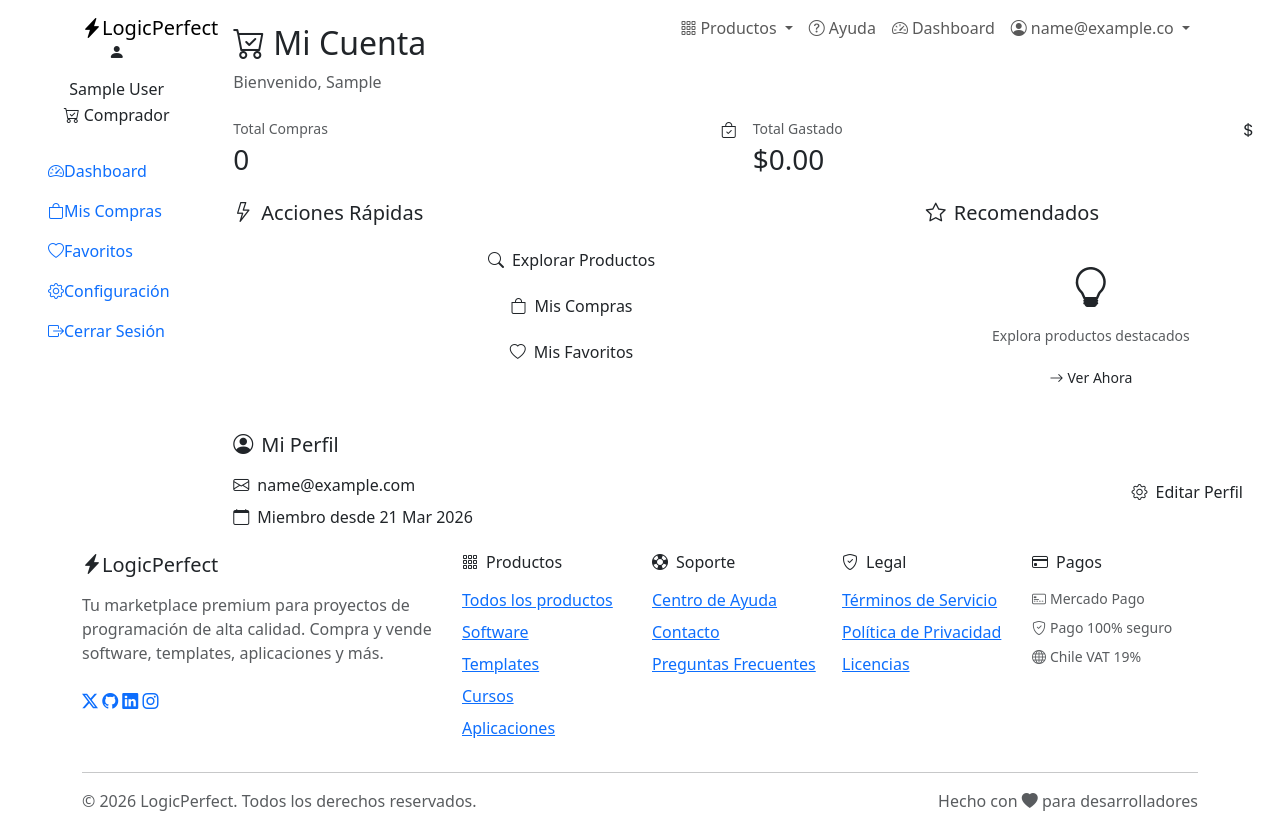
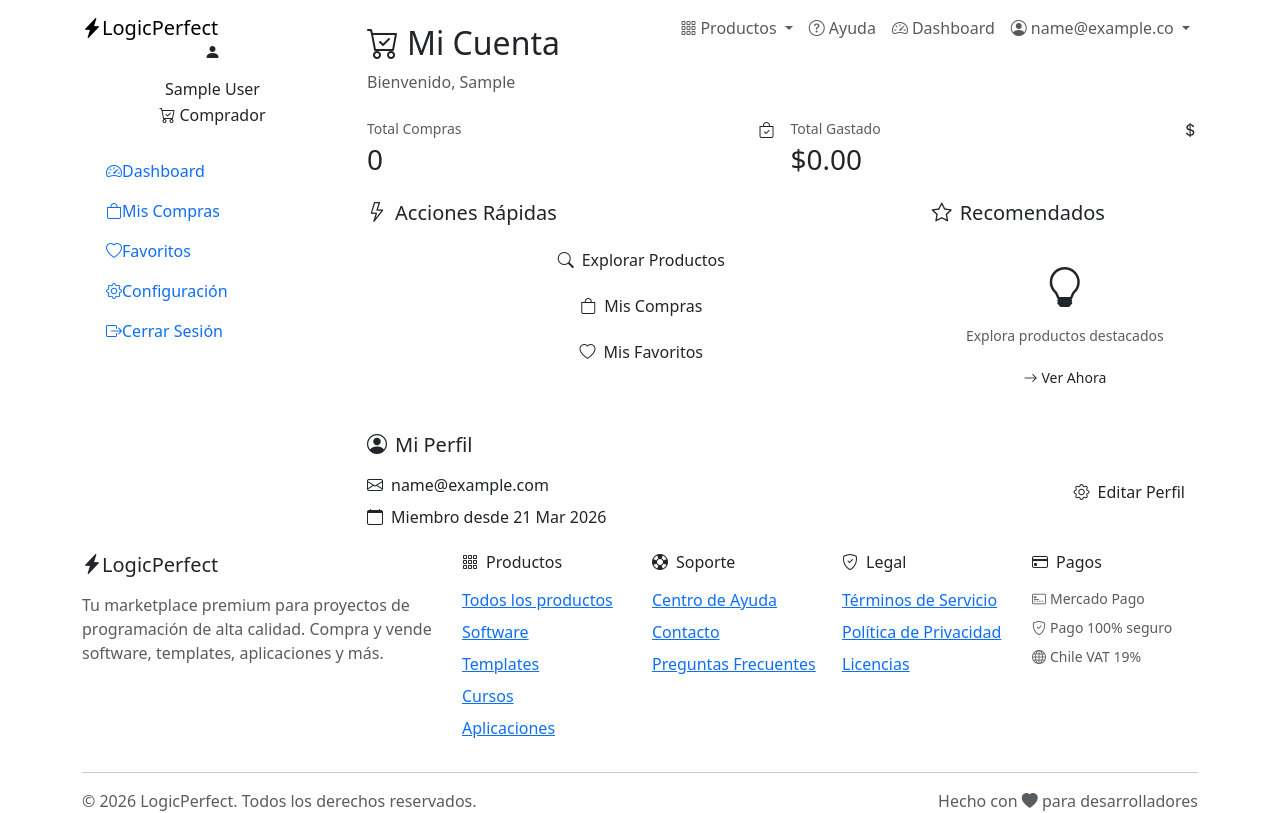
Before and after one commit to PaulaFernandezJofre/FullStack, a Django app: page /account/dashboard/ in a window 1280 px wide. Run offline with Django 4.2, Linux system fonts and the light colour scheme; the visitor is signed in with stand-in values (Sample User, id 1); data that the repository does not hold is empty.

Commit message:
Update: Logo azul/verde, sidebar alineado, sin redes sociales footer

```diff
--- a/templates/account/dashboard.html
+++ b/templates/account/dashboard.html
@@ -4,10 +4,10 @@
 {% block title %}Dashboard - LogicPerfect{% endblock %}
 
 {% block content %}
-<div class="container-fluid py-4 px-4">
-    <div class="row">
+<div class="container py-4">
+    <div class="row g-4">
         <!-- Sidebar -->
-        <div class="col-12 col-md-3 col-lg-2 mb-4">
+        <div class="col-12 col-lg-3">
             <div class="dashboard-sidebar-card">
                 <div class="text-center mb-4 pt-3">
                     <div class="avatar mx-auto">
@@ -73,15 +73,15 @@
         </div>
 
         <!-- Main Content -->
-        <div class="col-12 col-md-9 col-lg-10">
+        <div class="col-12 col-lg-9">
             <div class="welcome-section mb-4">
                 <h2 class="mb-2">
                     {% if is_admin %}
                         <i class="bi bi-shield-fill text-neon-cyan me-2"></i>Panel de Administración
                     {% elif is_seller %}
-                        <i class="bi bi-shop text-neon-lime me-2"></i>Panel de Vendedor
+                        <i class="bi bi-shop text-neon-green me-2"></i>Panel de Vendedor
                     {% else %}
-                        <i class="bi bi-cart-check text-neon-magenta me-2"></i>Mi Cuenta
+                        <i class="bi bi-cart-check text-neon-blue me-2"></i>Mi Cuenta
                     {% endif %}
                 </h2>
                 <p class="text-muted mb-0">Bienvenido, {{ user.first_name|default:user.email }}</p>
@@ -124,13 +124,13 @@
                     </div>
                 </div>
                 <div class="col-6 col-md-3">
-                    <div class="stat-card magenta h-100">
+                    <div class="stat-card blue h-100">
                         <div class="d-flex justify-content-between align-items-start">
                             <div>
                                 <p class="text-muted mb-1 small">Comisiones</p>
                                 <h3 class="mb-0">$6.8K</h3>
                             </div>
-                            <div class="icon magenta"><i class="bi bi-percent"></i></div>
+                            <div class="icon blue"><i class="bi bi-percent"></i></div>
                         </div>
                     </div>
                 </div>
@@ -162,7 +162,7 @@
                             <span class="text-muted ms-auto small">$12,500</span>
                         </div>
                         <div class="d-flex align-items-center">
-                            <span class="badge me-3" style="background: var(--gradient-neon-magenta); color: var(--bg-dark); width:24px;height:24px;border-radius:50%;line-height:24px;font-size:12px;">2</span>
+                            <span class="badge me-3" style="background: var(--gradient-neon-green); color: white; width:24px;height:24px;border-radius:50%;line-height:24px;font-size:12px;">2</span>
                             <strong>CodePro</strong>
                             <span class="text-muted ms-auto small">$8,200</span>
                         </div>
@@ -232,7 +232,7 @@
                             <a href="/account/withdraw/" class="btn btn-filled-lime">
                                 <i class="bi bi-wallet2 me-2"></i>Retirar Ganancias
                             </a>
-                            <a href="/account/my-products/" class="btn btn-neon-magenta">
+                            <a href="/account/my-products/" class="btn btn-neon-blue">
                                 <i class="bi bi-bar-chart me-2"></i>Ver Productos
                             </a>
                         </div>
@@ -298,7 +298,7 @@
                             <a href="/products/" class="btn btn-filled-cyan">
                                 <i class="bi bi-search me-2"></i>Explorar Productos
                             </a>
-                            <a href="/account/purchases/" class="btn btn-neon-magenta">
+                            <a href="/account/purchases/" class="btn btn-neon-blue">
                                 <i class="bi bi-bag me-2"></i>Mis Compras
                             </a>
                             <a href="/account/favorites/" class="btn btn-neon-yellow">
@@ -328,7 +328,7 @@
                 <div class="row">
                     <div class="col-md-6">
                         <p class="mb-2"><i class="bi bi-envelope text-neon-cyan me-2"></i>{{ user.email }}</p>
-                        <p class="mb-0"><i class="bi bi-calendar text-neon-magenta me-2"></i>Miembro desde {{ user.date_joined|date:"d M Y" }}</p>
+                        <p class="mb-0"><i class="bi bi-calendar text-neon-blue me-2"></i>Miembro desde {{ user.date_joined|date:"d M Y" }}</p>
                     </div>
                     <div class="col-md-6 text-md-end">
                         <a href="/account/profile/" class="btn btn-neon-cyan">
--- a/templates/account/login.html
+++ b/templates/account/login.html
@@ -7,7 +7,7 @@
 <div class="auth-page">
     <div class="auth-card animate-fade-in-up">
         <div class="logo">
-            <i class="bi bi-lightning-charge"></i>Logic<span>Perfect</span>
+            <i class="bi bi-lightning-charge"></i><span class="brand-logic">Logic</span><span class="brand-perfect">Perfect</span>
         </div>
 
         <h4 class="text-center mb-2">¡Bienvenido de vuelta!</h4>
@@ -42,7 +42,7 @@
                     </span>
                     <input type="password" class="form-control" id="password" name="password"
                            placeholder="••••••••" required>
-                    <button class="btn" type="button" onclick="togglePassword()" style="border: 1px solid rgba(0, 245, 255, 0.2);">
+                    <button class="btn" type="button" onclick="togglePassword()" style="border: 1px solid rgba(0, 212, 229, 0.2);">
                         <i class="bi bi-eye" id="eyeIcon"></i>
                     </button>
                 </div>
--- a/templates/account/signup.html
+++ b/templates/account/signup.html
@@ -7,7 +7,7 @@
 <div class="auth-page">
     <div class="auth-card animate-fade-in-up">
         <div class="logo">
-            <i class="bi bi-lightning-charge"></i>Logic<span>Perfect</span>
+            <i class="bi bi-lightning-charge"></i><span class="brand-logic">Logic</span><span class="brand-perfect">Perfect</span>
         </div>
 
         <h4 class="text-center mb-2">Crea tu cuenta</h4>
--- a/templates/base.html
+++ b/templates/base.html
@@ -33,7 +33,7 @@
     <nav class="navbar navbar-expand-lg fixed-top">
         <div class="container">
             <a class="navbar-brand" href="/">
-                <i class="bi bi-lightning-charge-fill"></i>Logic<span>Perfect</span>
+                <i class="bi bi-lightning-charge-fill"></i><span class="brand-logic">Logic</span><span class="brand-perfect">Perfect</span>
             </a>
             <button class="navbar-toggler" type="button" data-bs-toggle="collapse" data-bs-target="#navbarNav">
                 <span class="navbar-toggler-icon"></span>
@@ -142,14 +142,8 @@
         <div class="container">
             <div class="row g-4">
                 <div class="col-lg-4 col-md-6">
-                    <h5><i class="bi bi-lightning-charge-fill"></i>LogicPerfect</h5>
+                    <h5><i class="bi bi-lightning-charge-fill"></i><span class="brand-logic">Logic</span><span class="brand-perfect">Perfect</span></h5>
                     <p class="text-muted mt-3">Tu marketplace premium para proyectos de programación de alta calidad. Compra y vende software, templates, aplicaciones y más.</p>
-                    <div class="social-links mt-4">
-                        <a href="#" class="text-decoration-none"><i class="bi bi-twitter-x"></i></a>
-                        <a href="#" class="text-decoration-none"><i class="bi bi-github"></i></a>
-                        <a href="#" class="text-decoration-none"><i class="bi bi-linkedin"></i></a>
-                        <a href="#" class="text-decoration-none"><i class="bi bi-instagram"></i></a>
-                    </div>
                 </div>
                 <div class="col-lg-2 col-md-6">
                     <h6><i class="bi bi-grid-3x3-gap me-2"></i>Productos</h6>
```
Also changed, not shown: templates/account/favorites.html (+16 -12 lines), templates/account/my-products.html (+4 -4 lines), templates/account/profile.html (+4 -4 lines), templates/account/purchases.html (+5 -5 lines), templates/account/withdraw.html (+4 -4 lines).
